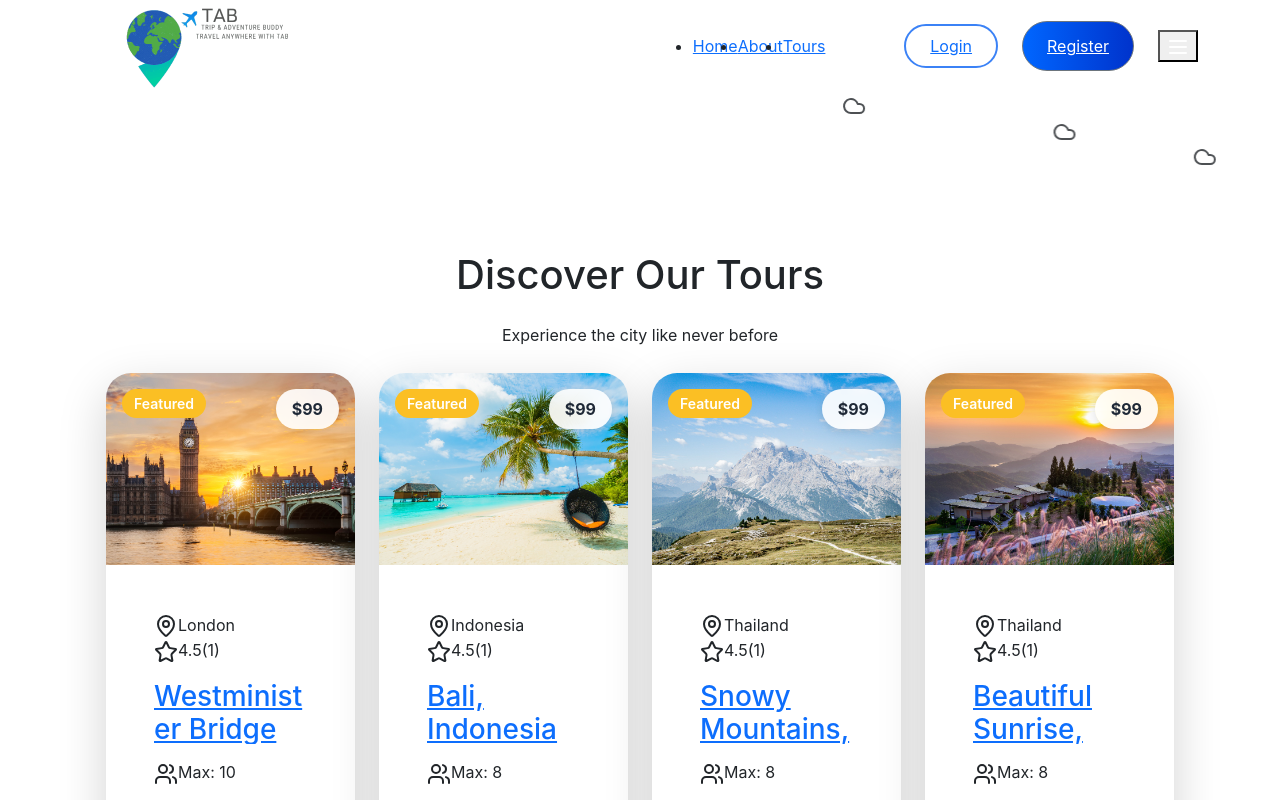
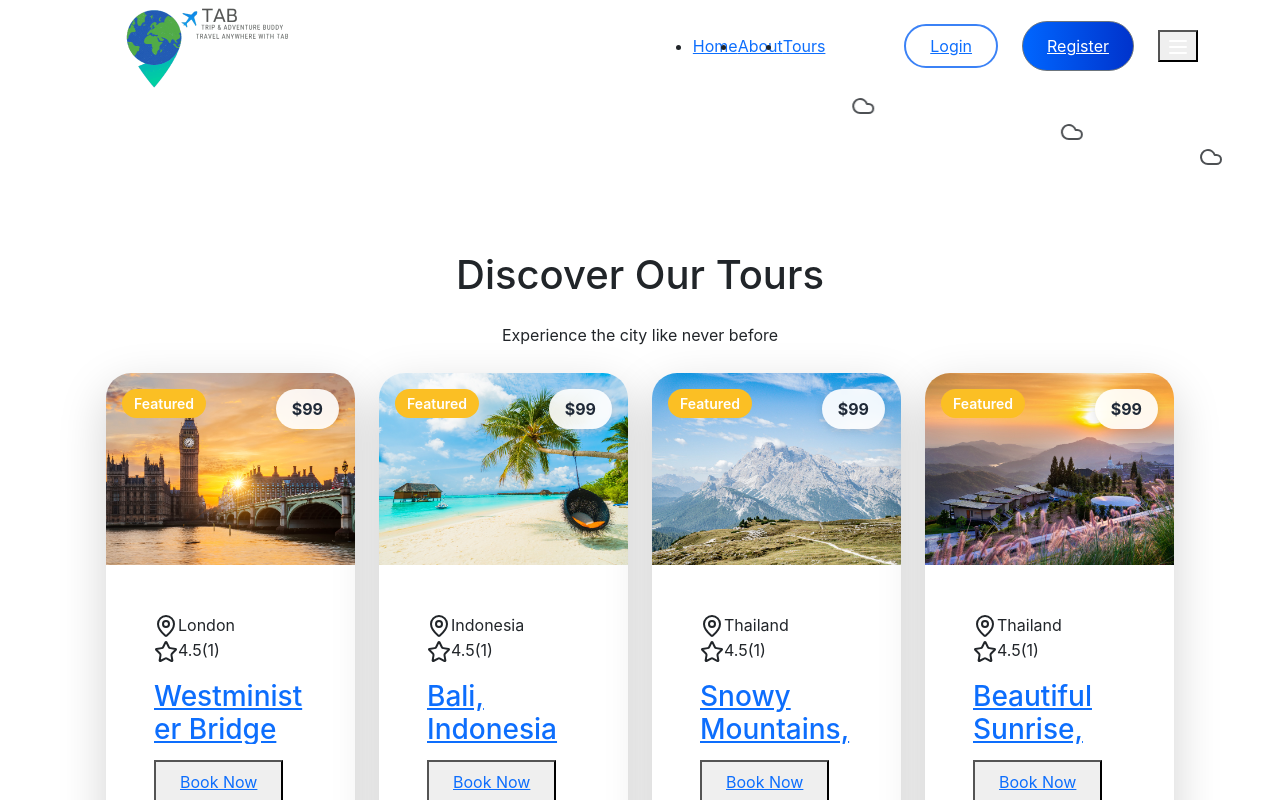
Before and after one commit to binhbb2204/Travel-App, a React (Create React App) app in the folder frontend/: page /exotic_tours in a window 1280 px wide. Shown: the top 800 px of the page. Built offline with nearby package versions, Linux system fonts and the light colour scheme.

Commit message:
no need max title for tour card

```diff
--- a/frontend/src/ui/Card/TourCard.jsx
+++ b/frontend/src/ui/Card/TourCard.jsx
@@ -44,13 +44,13 @@
             <Link to ={`/tours/${id}`}>{title}</Link>
           </h3>
 
-          <div className="flex items-center justify-between mb-4 text-sm text-gray-600">
+          {/* <div className="flex items-center justify-between mb-4 text-sm text-gray-600">
 
             <div className="flex items-center space-x-1">
               <Users className="w-4 h-4" />
               <span>Max: {maxGroupSize}</span>
             </div>
-          </div>
+          </div> */}
 
           <button className="w-full bg-blue-600 hover:bg-blue-700 text-white font-semibold py-2 px-4 rounded-lg transition-colors duration-200 flex items-center justify-center space-x-2">
 
```
